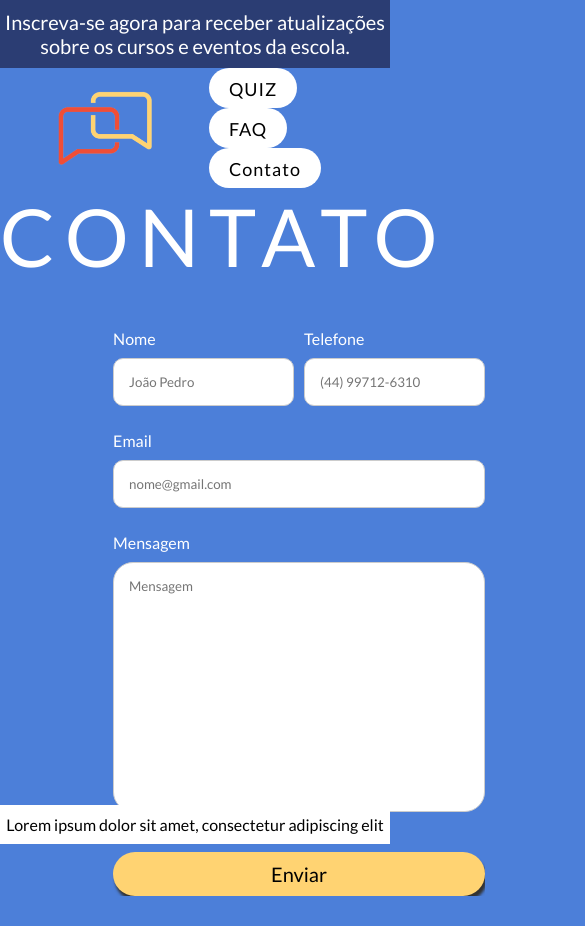
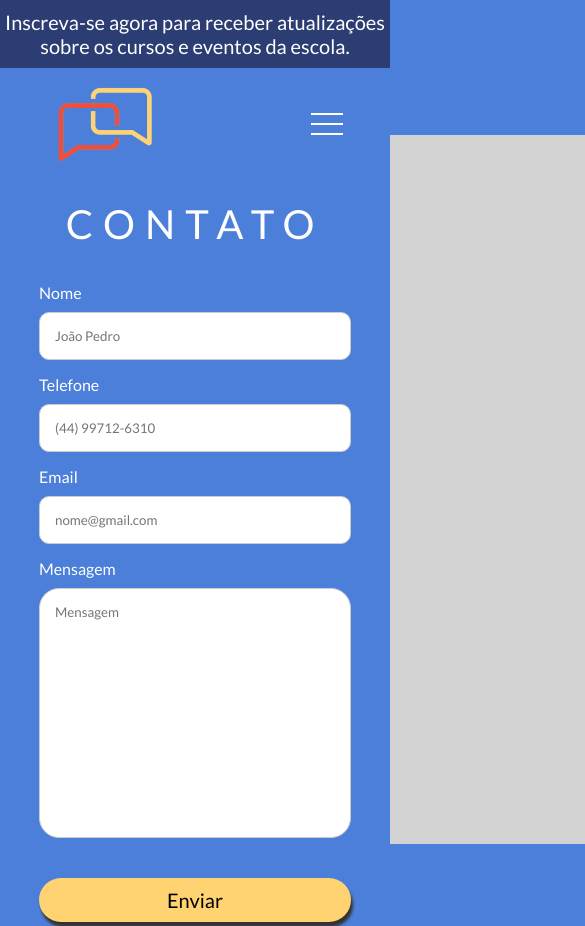
Before and after one commit to AntonyBresolin/CentroDeLinguas, a plain HTML site: page src/telas/contato.html in a window 390 px wide. Shown: the top 926 px of the page, 585 px wide, since content can reach past the window. Before the commit the page ends 896 px from the top, so only its background shows below. Drawn offline with Linux system fonts and the light colour scheme.

Commit message:
Deixando tela de contato responsivo

```diff
--- a/src/css/contato.css
+++ b/src/css/contato.css
@@ -24,8 +24,6 @@
 body{
     background-color: var(--main-blue-color);
     overflow-x: hidden;
-    width: 100%;
-    height: 100%;
 }
 .topo p{
     background: var(--main-dark-blue-color);
@@ -69,6 +67,25 @@ header img{
     transform: scale(1.1);
 }
 
+
+.nav-list {
+    display: flex;
+    align-items: center;
+  }
+
+  .mobile-menu {
+    display: none;
+    cursor: pointer;
+  }
+
+  .mobile-menu div{
+    width: 32px;
+    height: 2px;
+    background: #ffffff;
+    margin: 8px;
+  }
+
+
 main h1{
     font-family: 'Lato', sans-serif;
     font-size: 80px;
@@ -78,9 +95,6 @@ main h1{
     text-align: center;
     color: var(--main-white-color);
 }
-main form{
-    padding: 0 20%;
-}
 
 #contact {
     background: var(--bg-color);
@@ -88,52 +102,40 @@ main form{
     position: relative;
 }
 
-.container-contact {
-    padding: 0px 15%;
-    align-items: center;
-    justify-content: center;
-}
-.container-contact .nome {
+.nome {
     grid-area: nome;
 }
 
-.container-contact .telefone {
+.telefone {
     grid-area: telefone;
 }
 
-.container-contact .email {
+.email {
     grid-area: email;
 }
-
-.container-contact .mensagem {
+.mensagem {
     grid-area: mensagem;
 }
-
-.container-contact .btn {
+.btn {
     grid-area: botao;
 }
-
-.container-contact .labelNome {
+.labelNome {
     grid-area: labelNome;
 }
-
-.container-contact .labelTelefone {
+.labelTelefone {
     grid-area: labelTelefone;
 }
-
-.container-contact .labelEmail {
+.labelEmail {
     grid-area: labelEmail;
 }
-
-.container-contact .labelMensagem {
+.labelMensagem {
     grid-area: labelMensagem;
 }
 form label{
     color: var(--main-white-color);
     margin-top: 15px;
 }
-
-.container-contact form {
+form {
     margin-top: 30px;
     display: grid;
     grid-template-areas:
@@ -145,30 +147,31 @@ form label{
         'mensagem mensagem'
         'botao botao';
     gap: 10px;
+    padding: 0 30%;
+    transition: all .3s;
 
 }
 
-.container-contact form input {
+form input {
     padding: 15px;
     border-radius: 10px;
     border: 1px solid #ccc;
 }
 
-.container-contact form textarea {
+form textarea {
     padding: 15px;
     height: 250px;
     border-radius: 20px;
     border: 1px solid #ccc;
     resize: none;
 }
-
-.container-contact form input:focus,
-.container-contact form textarea:focus {
+form input:focus,
+form textarea:focus {
     border: 1px solid var(--main-color);
     outline: none;
 }
 
-.container-contact form .btn {
+form .btn {
     margin-top: 30px;
     padding: 10px;
     border-radius: 50px;
@@ -178,7 +181,7 @@ form label{
     font-size: 20px;
 }
 
-.container-contact form .btn:hover {
+form .btn:hover {
     background: #f5bd45;
     color: var(--main-white-color);
     padding: 10px;
@@ -188,25 +191,87 @@ form label{
 }
 
 
-
-
-
-
-
-
-
-
-
 footer p{
+    position: relative;
     background: var(--main-white-color);
     padding: 10px 0;
     text-align: center;
-    position: fixed;
     width: 100%;
-
-    bottom: 0;
+    margin-top: 100px;
 }
 
-@media (max-width: 1600px) {
+@media (max-width: 1300px) {
+    form{
+        padding: 0 20%;
+    }
+}
+@media (max-width: 800px) {
+    body{
 
+    }
+    form{
+        grid-template: 'labelNome'
+        'nome'
+        'labelTelefone'
+        'telefone'
+        'labelEmail'
+        'email'
+        'labelMensagem'
+        'mensagem'
+        'botao';
+        padding: 0 10%;
+    }
+    form label{
+        margin-top: 5px;
+    }
+    main h1{
+        margin: 20px 0;
+        font-size: 40px;
+    }
+
+
+    .nav-list{
+        z-index: 10001;
+        position: absolute;
+        top: 16vh;
+        right: 0;
+        width: 50vw;
+        height: 84vh;
+        background: #d2d2d2;
+        flex-direction: column;
+        align-items: center;
+        justify-content: space-around;
+        transform: translateX(100%);
+        transition: transform 0.5s ease-in;
+      }
+
+      .nav-list li{
+        opacity: 0;
+        margin-left: 0;
+      }
+      .nav-list a{
+        background: none;
+        color: #2b3d73;
+        font-size: 24px;
+      }
+      .mobile-menu{
+        display: block;
+      }
+
+      .nav-list.active{
+        transform: translateX(0%);
+        transition: transform 0.5s ease-in-out;
+      }
 }
+
+
+@keyframes navLinkFade {
+    from {
+      opacity: 0;
+      transform: translateX(50px);
+    }
+    to {
+      opacity: 1;
+      transform: translateX(0px);
+    }
+  }
--- a/src/telas/contato.html
+++ b/src/telas/contato.html
@@ -12,9 +12,12 @@
       href="../css/contato.css"
     />
 
-    <link rel="preconnect" href="https://fonts.googleapis.com">
-    <link rel="preconnect" href="https://fonts.gstatic.com" crossorigin>
-    <link href="https://fonts.googleapis.com/css2?family=Lato&display=swap" rel="stylesheet">
+    <link rel="preconnect" href="https://fonts.googleapis.com" />
+    <link rel="preconnect" href="https://fonts.gstatic.com" crossorigin />
+    <link
+      href="https://fonts.googleapis.com/css2?family=Lato&display=swap"
+      rel="stylesheet"
+    />
   </head>
   <body>
     <div class="topo">
@@ -24,39 +27,69 @@
       </p>
     </div>
     <header>
-      <img src="../img/WhatsApp_Image_2023-05-30_at_15.00.38-removebg-preview.png" alt="Logo" class="logo" />
-
-      <div class="botoes">
-        <a class="h-btn" href="#question">QUIZ</a>
-        <a class="h-btn" href="#contact">FAQ</a>
-        <a href="#test" class="h-btn">Contato</a>
+      <img
+        src="../img/WhatsApp_Image_2023-05-30_at_15.00.38-removebg-preview.png"
+        alt="Logo"
+        class="logo"
+      />
+      <div class="mobile-menu">
+        <div class="line1"></div>
+        <div class="line2"></div>
+        <div class="line3"></div>
       </div>
+      <ul class="nav-list">
+        <li><a class="h-btn" href="./quiz.html">QUIZ</a></li>
+        <li><a class="h-btn" href="./faq.html">FAQ</a></li>
+        <li><a href="./contato.html" class="h-btn">Contato</a></li>
+      </ul>
     </header>
 
     <main>
       <h1>CONTATO</h1>
       <section id="contact">
-            <div class="container-contact">
         <form action="/process_get" method="GET">
           <label class="labelNome">Nome</label>
-                    <input name="nome" class="nome" type="text" placeholder="João Pedro" required>
+          <input
+            name="nome"
+            class="nome"
+            type="text"
+            placeholder="João Pedro"
+            required
+          />
           <label class="labelTelefone">Telefone</label>
-                    <input name="telefone" class="telefone" type="number" placeholder="(44) 99712-6310" required>
+          <input
+            name="telefone"
+            class="telefone"
+            type="number"
+            placeholder="(44) 99712-6310"
+            required
+          />
           <label class="labelEmail">Email</label>
-                    <input name="email" class="email" type="email" placeholder="nome@gmail.com" required>
+          <input
+            name="email"
+            class="email"
+            type="email"
+            placeholder="nome@gmail.com"
+            required
+          />
           <label class="labelMensagem">Mensagem</label>
-                    <textarea name="mensagem" class="mensagem" placeholder="Mensagem" required></textarea>
-                    <button class="btn" type="submit" id="send-button" value="Enviar">Enviar</button>
+          <textarea
+            name="mensagem"
+            class="mensagem"
+            placeholder="Mensagem"
+            required
+          ></textarea>
+          <button class="btn" type="submit" id="send-button" value="Enviar">
+            Enviar
+          </button>
         </form>
-            </div>
       </section>
     </main>
-
 
     <footer>
       <p>Lorem ipsum dolor sit amet, consectetur adipiscing elit</p>
     </footer>
 
-    <script src="../js/contato.js"></script>
+    <script src="../js/main.js"></script>
   </body>
 </html>
```
Lines whose indentation alone changed are shown as unchanged.
